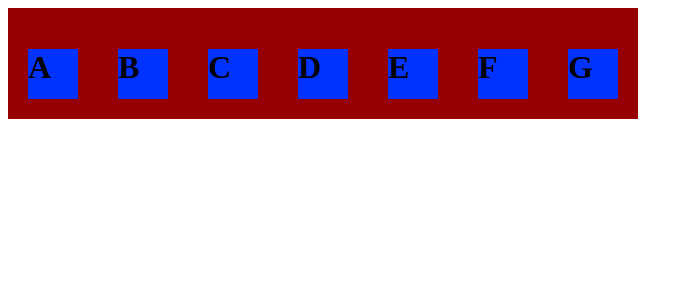
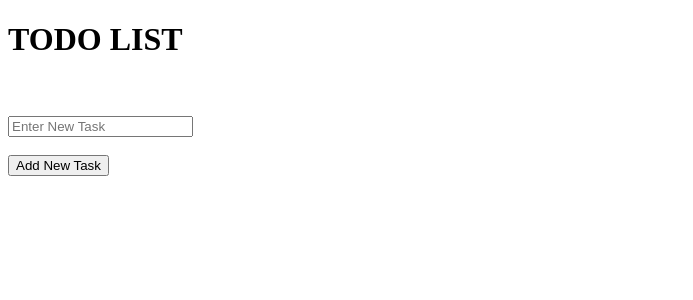
Before and after one commit to LahiruLakshan/Learning-Angular, an Angular app: page / in a window 1280 px wide. Shown: the top 300 px of the page, without its empty margins (0-693 px from the left). Built offline with nearby package versions, Linux system fonts and the light colour scheme.

Commit message:
created TODO List

```diff
--- a/src/app/app.component.html
+++ b/src/app/app.component.html
@@ -1,2 +1,3 @@
 <!--<app-testing></app-testing>-->
-<app-form></app-form>
+<!--<app-form></app-form>-->
+<app-todo-list></app-todo-list>
--- a/src/app/app.module.ts
+++ b/src/app/app.module.ts
@@ -7,12 +7,14 @@
 import { TestingComponent } from './testing/testing.component';
 import { FormComponent } from './form/form.component';
 import {FormsModule} from "@angular/forms";
+import { TodoListComponent } from './todo-list/todo-list.component';
 
 @NgModule({
   declarations: [
     AppComponent,
     TestingComponent,
     FormComponent,
+    TodoListComponent,
   ],
   imports: [
     BrowserModule,
--- /dev/null
+++ b/src/app/todo-list/todo-list.component.html
@@ -0,0 +1,13 @@
+<h1>TODO LIST</h1>
+<br>
+<br>
+<input type="text" placeholder="Enter New Task" #task>
+<br>
+<br>
+<button (click)="addTask(task.value)">Add New Task</button>
+<br>
+<br>
+
+<ul *ngFor="let item of list">
+  <li>{{item.name}}<button (click)="removeTask(item.id)">Remove</button></li>
+</ul>
--- /dev/null
+++ b/src/app/todo-list/todo-list.component.ts
@@ -0,0 +1,23 @@
+import { Component, OnInit } from '@angular/core';
+
+@Component({
+  selector: 'app-todo-list',
+  templateUrl: './todo-list.component.html',
+  styleUrls: ['./todo-list.component.css']
+})
+export class TodoListComponent implements OnInit {
+  list: any[] = [];
+
+  constructor() { }
+
+  ngOnInit(): void {
+  }
+
+  addTask(value: string) {
+    this.list.push({id:this.list.length, name:value})
+  }
+
+  removeTask(id: number) {
+    this.list = this.list.filter(item => item.id !== id);
+  }
+}
```
Also changed, not shown: src/app/todo-list/todo-list.component.css (added), 1 other file (tests, documents, lock files or other folders).
